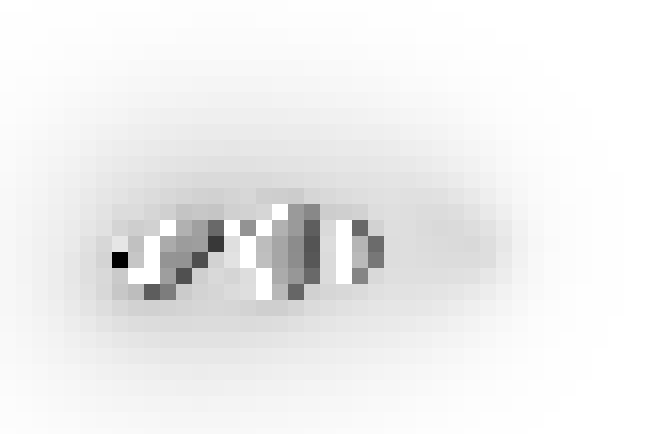
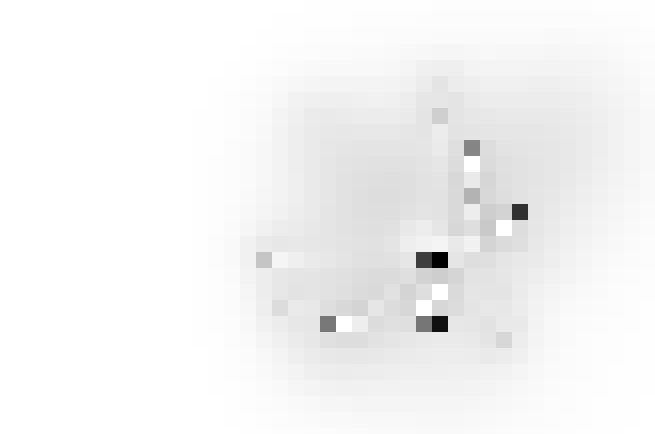
Before and after one commit to itterheim/HTML-Canvas, a website with bundled scripts: page experiment-01/index.html in a window 1280 px wide. Shown: the part 148-582 px from the top of the page, without its empty margins (208-863 px from the left). Built offline with nearby package versions, Linux system fonts and the light colour scheme; animation ran at ten frames a second.

Commit message:
experiment-01

```diff
--- a/experiment-01/ts/App.ts
+++ b/experiment-01/ts/App.ts
@@ -16,7 +16,7 @@ export class App {
     private rows = 50;
     private columns = 100;
     private scale = 10;
-    private diffusion = 0.08;
+    private diffusion = 0.05;
 
     private tiles: Tile[] = [];
 
@@ -56,8 +56,9 @@ export class App {
         const step = (time: number) => {
             window.anim = window.requestAnimationFrame((t) => step(t));
             const speed = Vector.random(4);
-            speed.add(new Vector(2, 0));
-            this.tiles[this.xy(Math.floor(this.columns / 4), Math.floor(this.rows / 2))].addSpeed(speed);
+            // const speed = new Vector(2, 1);
+            // speed.add(new Vector(2, 0));
+            this.tiles[this.xy(Math.floor(this.columns / 2), Math.floor(this.rows / 2))].addSpeed(speed);
             this.clear();
             this.update();
             this.render();
```
Also changed, not shown: index.html (+5 -1 lines), experiment-01/build/index.html, web/images/experiment-01.png (added), 2 other files.
